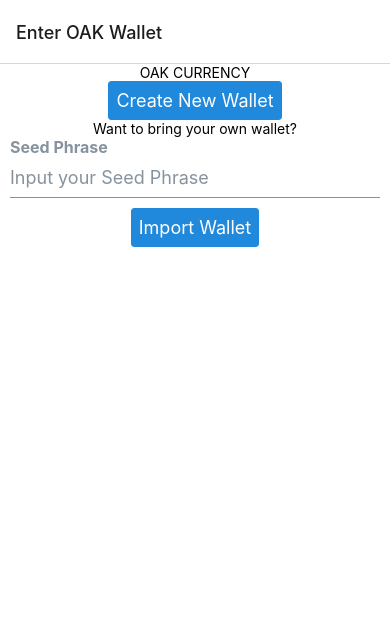
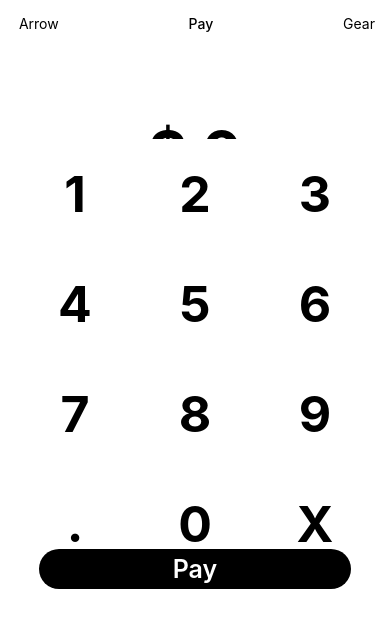
Before and after one commit to oakcommunity/p2p-commerce, a React Native app: screen / in a window 390 px wide. Shown: the top 628 px of the page. Built offline with nearby package versions, Linux system fonts and the light colour scheme.

Commit message:
added Keypad to Pay Screen

```diff
--- a/App.js
+++ b/App.js
@@ -15,7 +15,7 @@ import { fetchSession } from "./src/redux/store/users";
 export default function AppWrapper() {
   return (
     <Provider store={store}>
-      <App />
+      <PayScreen />
     </Provider>
   );
 }
--- /dev/null
+++ b/src/components/index.js
@@ -0,0 +1 @@
+export { default as Keypad } from "./keypad/Keypad";
--- a/src/screens/Pay.jsx
+++ b/src/screens/Pay.jsx
@@ -7,7 +7,7 @@ import {
   View,
 } from "react-native";
 import React, { useState, useEffect } from "react";
-
+import { Keypad } from "../components";
 
 const PayScreen = () => {
   const { height, width } = useWindowDimensions();
@@ -70,7 +70,7 @@ const PayScreen = () => {
         </View>
         {/* End BalanceBox*/}
         <View style={{ height: 370 }}>
-          <Text> KEYPAD GOES HERE </Text>
+          <Keypad setStateFunc={setPaymentAmount} />
         </View>
         {/* End Keypad */}
         <View style={{ alignItems: "center", marginTop: 40 }}>
```
